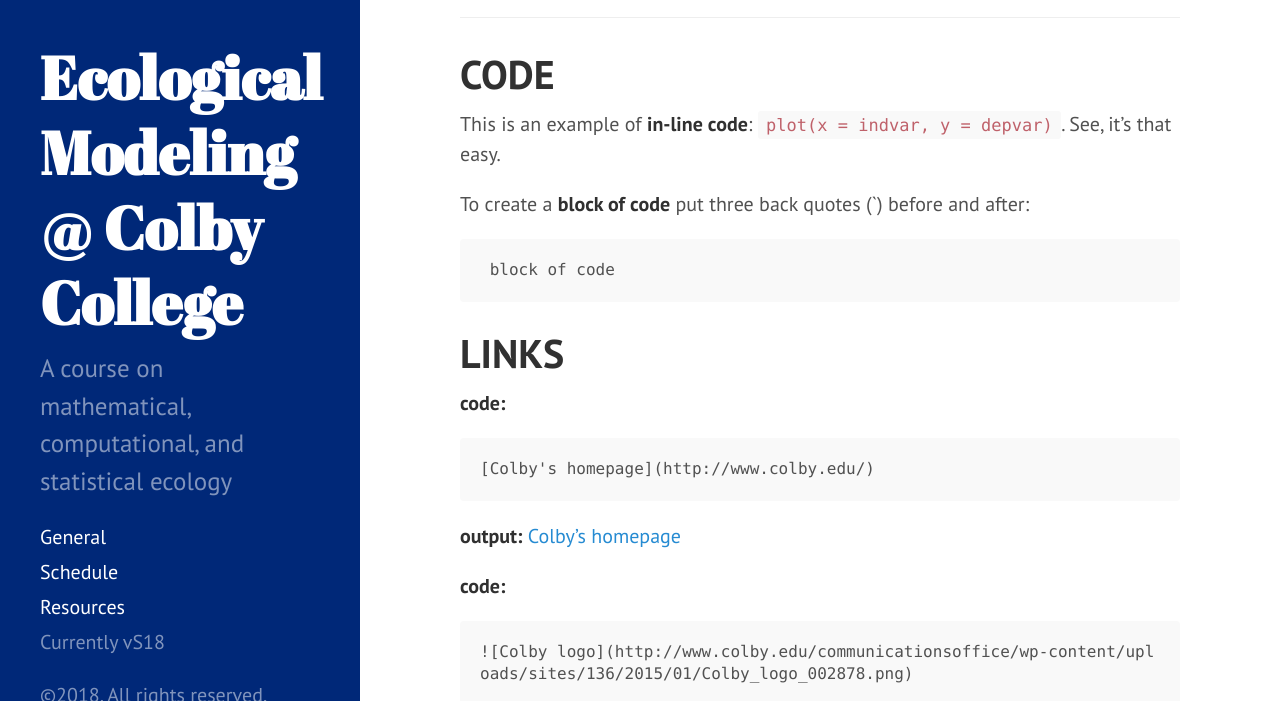
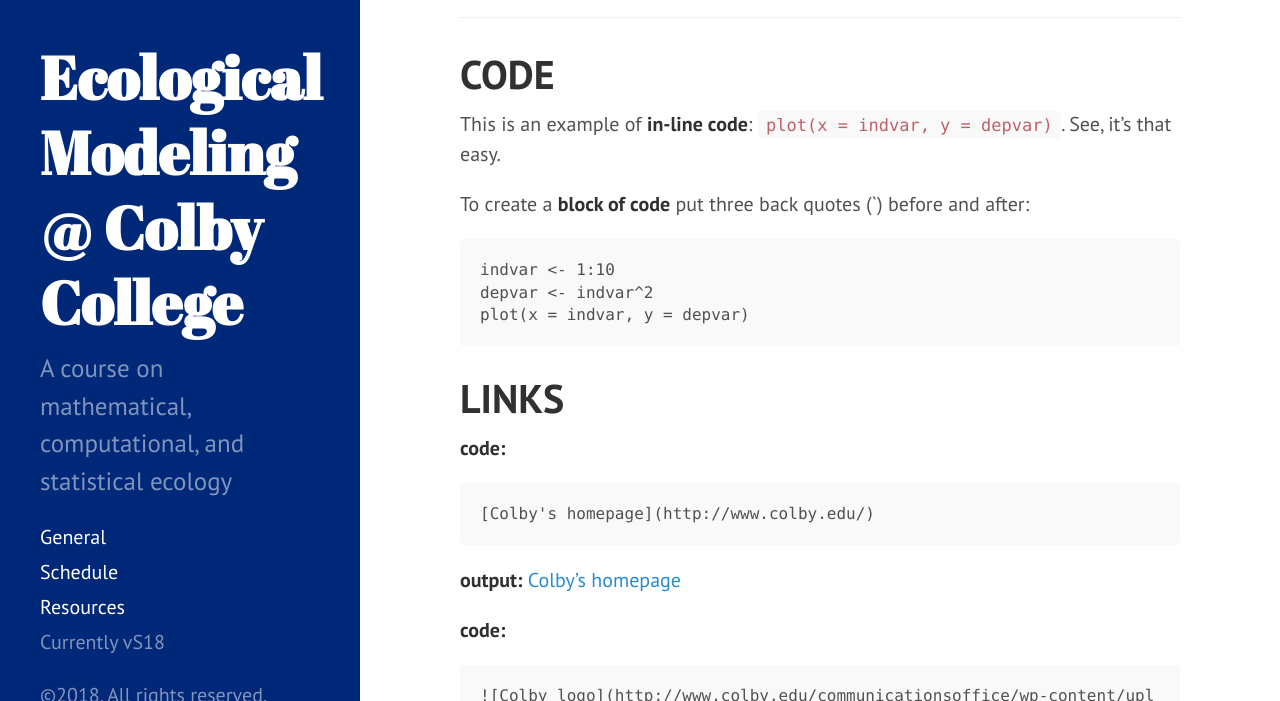
Before and after one commit to ColbyEcology/BI382_2018_Spring, a Jekyll site: the page built from Misc/CMsMarkdown.md, in a window 1280 px wide and 900 px high, scrolled down 2805 px, cut to the strip 0-701 px from the top of the window. Built offline with Jekyll 4.4.1, drawn with Linux system fonts in a browser that asks for light colours.

Commit message:
block doe example

````diff
--- a/Misc/CMsMarkdown.md
+++ b/Misc/CMsMarkdown.md
@@ -98,7 +98,9 @@ This is an example of **in-line code**: `plot(x = indvar, y = depvar)`. See, it'
 
 To create a **block of code** put three back quotes (`) before and after:
  ```
- block of code
+indvar <- 1:10
+depvar <- indvar^2
+plot(x = indvar, y = depvar)
  ```
 
 <a name="LINKS"></a>
````
